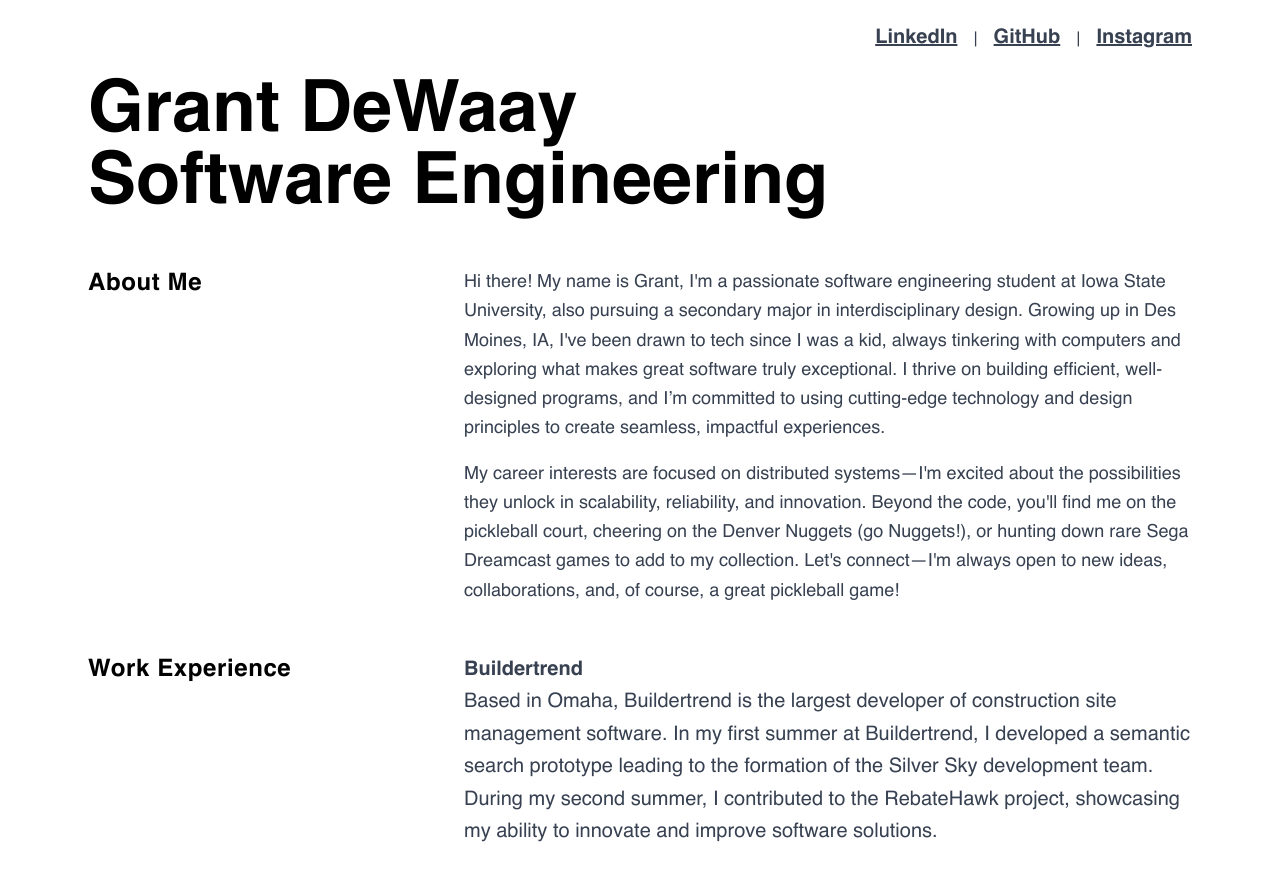
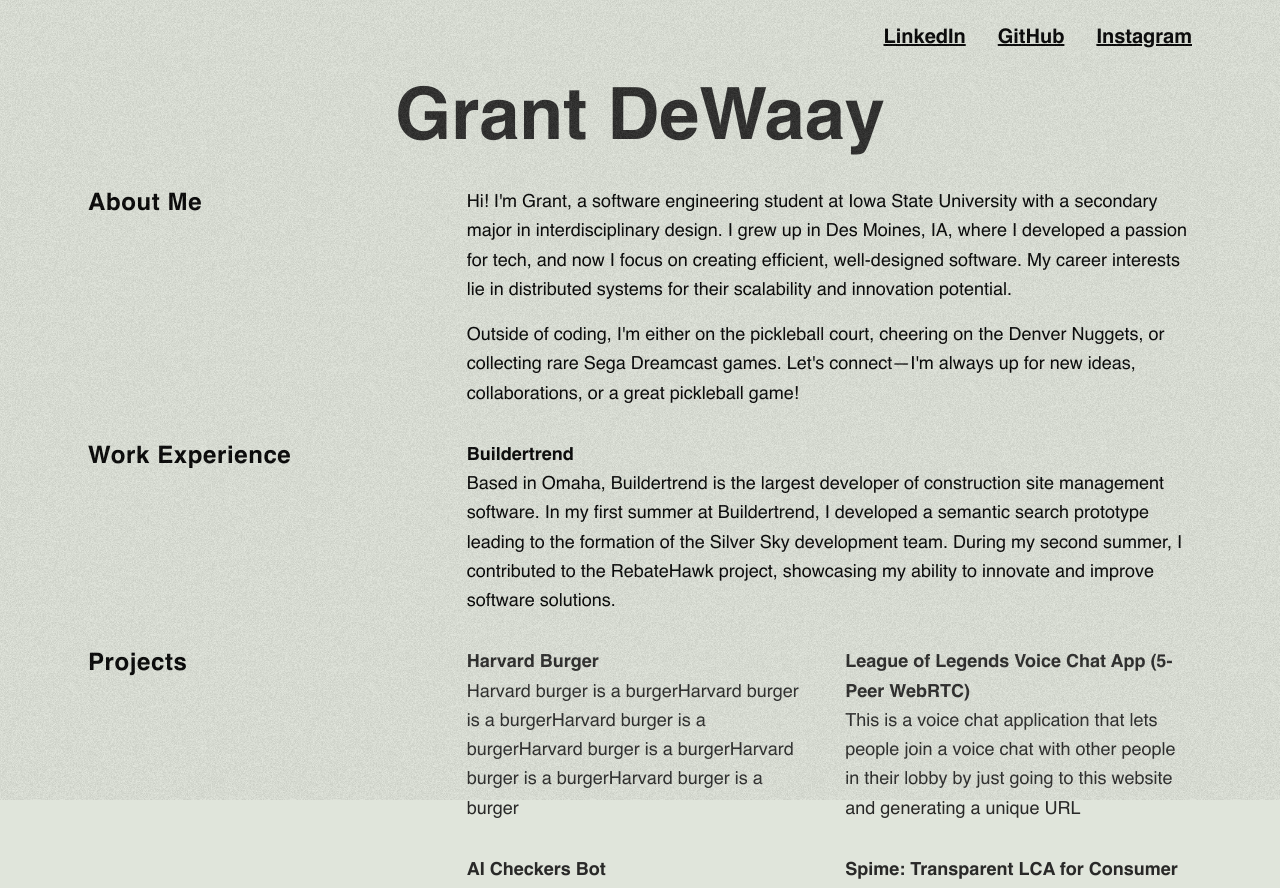
Before and after one commit to GrantDeWaay/personal-site, a React (Create React App) app: page / in a window 1280 px wide. Shown: the top 888 px of the page. Built offline with nearby package versions, Linux system fonts and the light colour scheme.

Commit message:
More tweeks to the swiss design.

```diff
--- /dev/null
+++ b/src/App.css
@@ -0,0 +1,14 @@
+/* index.css */
+.grainy-overlay {
+    background-image: url('../public/noise.jpg'); /* or '/noise.jpg' if in the public folder */
+    background-repeat: repeat;
+    background-size: 300px 300px; /* Smaller size for finer grain */
+    position: fixed;
+    top: 0;
+    left: 0;
+    width: 100vw;
+    height: 100vh;
+    z-index: 99;
+    opacity: 0.10;
+    pointer-events: none;
+  }
--- a/src/App.tsx
+++ b/src/App.tsx
@@ -1,55 +1,51 @@
 import React from 'react';
 import Link from './components/Link';
+import GrainyOverlay from './components/GrainyOverlay';
 const App: React.FC = () => {
   return (
-    <>
+    <div className='relative'>
 
-    <div className="max-w-6xl mx-auto grid grid-cols-12 mb-8 p-6 gap-6">
+
+    <div className='bg-[#e0e5db]'>
+
+    <div className="max-w-6xl mx-auto grid grid-cols-12 mb-8 p-6 gap-8 lg:auto-rows-auto">
+
 
       {/* Top Links Section */}
 
-      <div className="col-span-12 text-right text-gray-700 font-medium">
+      <div className="col-span-12 text-right font-medium">
         <Link text="LinkedIn" url="https://www.linkedin.com/in/grant-dewaay/" />
-        <span className="mx-4">|</span>
+        <span className="mx-4"></span>
         <Link text="GitHub" url="https://github.com/GrantDeWaay" />
-        <span className="mx-4">|</span>
+        <span className="mx-4"></span>
         <Link text="Instagram" url="https://instagram.com/Grant.DeWaay" />
       </div>
 
 
       {/*Heading Section*/}
-      <div className="col-span-12">
-        <h1 className="text-7xl font-bold font-sans">Grant DeWaay</h1>
-        <h1 className="text-7xl font-bold font-sans">Software Engineering</h1>
+      <div className="col-span-12 row-span-2 row-start-2">
+        <h1 className="text-6xl md:text-7xl font-bold font-sans text-center text-[#292928]">Grant DeWaay</h1>
+        {/* <h1 className="text-7xl font-bold font-sans text-gray-700">Software Engineering</h1> */}
       </div>
 
+      {/* About Me Section */}
+      <div className="col-span-12 md:col-span-4">
+        <h3 className="text-2xl font-bold tracking-wide ">About Me</h3>
+      </div>
+      <div className="col-span-12 md:col-span-8 text-lg leading-relaxed">
+        <p>
+        Hi! I'm Grant, a software engineering student at Iowa State University with a secondary major in interdisciplinary design. I grew up in Des Moines, IA, where I developed a passion for tech, and now I focus on creating efficient, well-designed software. My career interests lie in distributed systems for their scalability and innovation potential.
 
-      {/* <div className="col-span-6 row-span text-right text-gray-700 font-medium">
-        <Link text="LinkedIn" url="https://www.linkedin.com/in/grant-dewaay/" />
-        <br/>
-        <Link text="GitHub" url="https://github.com/GrantDeWaay" />
-        <br/>
-        <Link text="Instagram" url="https://instagram.com/Grant.DeWaay" />
-      </div> */}
-      {/* About Me Section */}
-      <div className="col-span-4 pt-6">
-        <h3 className="text-2xl font-bold tracking-wide">About Me</h3>
-      </div>
-      <div className="col-span-8 pt-6 text-lg leading-relaxed text-gray-700">
-        <p>
-        Hi there! My name is Grant, I'm a passionate software engineering student at Iowa State University, also pursuing a secondary major in interdisciplinary design. Growing up in Des Moines, IA, I've been drawn to tech since I was a kid, always tinkering with computers and exploring what makes great software truly exceptional. I thrive on building efficient, well-designed programs, and I’m committed to using cutting-edge technology and design principles to create seamless, impactful experiences.
-        </p>
         <p className="mt-4">
-        My career interests are focused on distributed systems—I'm excited about the possibilities they unlock in scalability, reliability, and innovation. Beyond the code, you'll find me on the pickleball court, cheering on the Denver Nuggets (go Nuggets!), or hunting down rare Sega Dreamcast games to add to my collection.
-        Let's connect—I'm always open to new ideas, collaborations, and, of course, a great pickleball game!
+        Outside of coding, I'm either on the pickleball court, cheering on the Denver Nuggets, or collecting rare Sega Dreamcast games. Let's connect—I'm always up for new ideas, collaborations, or a great pickleball game!        </p>
         </p>
       </div>
 
       {/* Work Experience Section */}
-      <div className="col-span-4 pt-6">
+      <div className="col-span-12 md:col-span-4">
         <h3 className="text-2xl col-span-4 font-bold tracking-wide">Work Experience</h3>
       </div>
-      <div className="col-span-8 pt-6 text-xl leading-relaxed text-gray-700">
+      <div className="col-span-12 md:col-span-8 text-lg leading-relaxed">
         <p><strong>Buildertrend</strong><br/></p>
         <p className="">
           Based in Omaha, Buildertrend is the largest developer of construction site management software.
@@ -59,20 +55,21 @@ const App: React.FC = () => {
       </div>
 
       {/* Projects Section */}
-      <div className="col-span-4 pt-6">
+      <div className="col-span-4 row-span-2">
         <h3 className="text-2xl font-bold tracking-wide">Projects</h3>
       </div>
-      <div className="col-span-8 pt-6 text-gray-700">
-        <ul className="list-disc list-inside text-lg space-y-2">
-          <a className='underline text-blue-500' href='https://devpost.com/software/harvard-burger'>Harvard Burger - HackHarvard 2024 | Funniest Hack Award </a><br/>
-          <a className='underline text-blue-500' href='https://github.com/GrantDeWaay/DistributedSystemsFinalProject'>WebRTC Voice Chat Application [PRIVATE] </a><br/>
-          <a className='underline text-blue-500' href='https://github.com/GrantDeWaay/GolangSupplyChain'>Spime: Transparent LCA for Consumer Products [PRIVATE]</a><br/>
-          <a>AI Checkers Bot - UNAVAILABLE</a>
-        </ul>
-      </div>
+      <div className='col-span-12 md:col-span-4 text-lg leading-relaxed text-faded-black'><strong>Harvard Burger</strong><br></br>Harvard burger is a burgerHarvard burger is a burgerHarvard burger is a burgerHarvard burger is a burgerHarvard burger is a burgerHarvard burger is a burger</div>
+
+      <div className='col-span-12 md:col-span-4 text-lg leading-relaxed text-faded-black'><strong>League of Legends Voice Chat App (5-Peer WebRTC)</strong><br></br>This is a voice chat application that lets people join a voice chat with other people in their lobby by just going to this website and generating a unique URL </div>
+
+      <div className='col-span-12 md:col-span-4 text-lg leading-relaxed text-faded-black'><strong>AI Checkers Bot</strong><br></br>Checkers bot that will always play optimally. Implemented using Monte-carlo trees and other AI fundamentals.</div>
+
+      <div className='col-span-12 md:col-span-4 text-lg leading-relaxed text-faded-black'><strong>Spime: Transparent LCA for Consumer Products</strong><br></br>Spime is a Transparent LCA system that enables comsumers to see exactly where their products come from, from cradle to grave</div>
 
     </div>
-    </>
+    </div>
+    <GrainyOverlay />
+    </div>
   );
 };
 
--- /dev/null
+++ b/src/components/GrainyOverlay.tsx
@@ -0,0 +1,9 @@
+import React from 'react';
+import '../App.css'
+const GrainyOverlay: React.FC = () => {
+  return (
+    <div className=" grainy-overlay"></div>
+  );
+};
+
+export default GrainyOverlay;
--- a/tailwind.config.js
+++ b/tailwind.config.js
@@ -8,6 +8,9 @@ module.exports = {
       fontFamily: {
         sans: ['Helvetica', 'Arial', 'sans-serif'], // Add Helvetica as the default sans font
       },
+      colors: {
+        'faded-black': '#292928',
+      },
     },
   },
 
```
Also changed, not shown: public/noise.jpg (added), src/index.css (line endings or trailing spaces).
